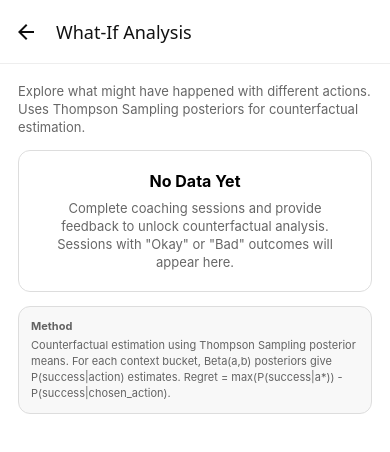
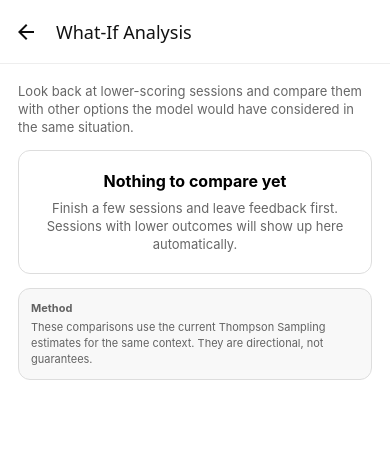
Before and after one commit to SieonLee/Cue, a React Native app: screen /WhatIf in a window 390 px wide. Shown: the top 452 px of the page. Built offline with nearby package versions, Linux system fonts and the light colour scheme.

Commit message:
Tighten UI copy in src/screens/WhatIfScreen.tsx

```diff
--- a/src/screens/WhatIfScreen.tsx
+++ b/src/screens/WhatIfScreen.tsx
@@ -154,16 +154,16 @@ export function WhatIfScreen() {
   return (
     <ScrollView contentContainerStyle={styles.container}>
       <Text style={styles.subtitle}>
-        Explore what might have happened with different actions.
-        Uses Thompson Sampling posteriors for counterfactual estimation.
+        Look back at lower-scoring sessions and compare them with other options
+        the model would have considered in the same situation.
       </Text>
 
       {sessions.length === 0 && (
         <View style={styles.emptyCard}>
-          <Text style={styles.emptyTitle}>No Data Yet</Text>
+          <Text style={styles.emptyTitle}>Nothing to compare yet</Text>
           <Text style={styles.emptyDesc}>
-            Complete coaching sessions and provide feedback to unlock counterfactual analysis.
-            Sessions with "Okay" or "Bad" outcomes will appear here.
+            Finish a few sessions and leave feedback first.
+            Sessions with lower outcomes will show up here automatically.
           </Text>
         </View>
       )}
@@ -171,7 +171,7 @@ export function WhatIfScreen() {
       {/* Session List */}
       {sessions.length > 0 && (
         <View style={styles.card}>
-          <Text style={styles.sectionLabel}>SESSIONS TO ANALYZE</Text>
+          <Text style={styles.sectionLabel}>Recent sessions</Text>
           {sessions.slice(0, 10).map((s, i) => (
             <Pressable
               key={s.sessionId}
@@ -198,7 +198,7 @@ export function WhatIfScreen() {
         <View style={styles.analysisSection}>
           {/* What you chose */}
           <View style={styles.chosenCard}>
-            <Text style={styles.sectionLabel}>WHAT YOU CHOSE</Text>
+            <Text style={styles.sectionLabel}>Chosen action</Text>
             <View style={styles.chosenRow}>
               <View style={{ flex: 1 }}>
                 <Text style={styles.chosenAction}>{ACTIONS[analysis.session.chosenAction]?.title}</Text>
@@ -209,7 +209,7 @@ export function WhatIfScreen() {
                   {rewardLabel(analysis.session.reward)}
                 </Text>
                 <Text style={styles.chosenEstimate}>
-                  Est. {Math.round(analysis.chosenEstimate * 100)}%
+                  Model estimate {Math.round(analysis.chosenEstimate * 100)}%
                 </Text>
               </View>
             </View>
@@ -223,7 +223,7 @@ export function WhatIfScreen() {
 
           {/* Alternatives */}
           <View style={styles.card}>
-            <Text style={styles.sectionLabel}>WHAT IF YOU HAD USED...</Text>
+            <Text style={styles.sectionLabel}>Other options</Text>
             {analysis.alternatives.map((alt) => (
               <View key={alt.actionId} style={styles.altRow}>
                 <View style={{ flex: 1 }}>
@@ -249,7 +249,7 @@ export function WhatIfScreen() {
 
           {/* Regret Score */}
           <View style={styles.regretCard}>
-            <Text style={styles.sectionLabel}>ESTIMATED REGRET</Text>
+            <Text style={styles.sectionLabel}>Estimated gap</Text>
             <View style={styles.regretRow}>
               <Text style={[styles.regretValue, {
                 color: analysis.regret > 0.3 ? "#e76f51" : analysis.regret > 0.1 ? "#e9c46a" : "#2a9d8f",
@@ -268,7 +268,7 @@ export function WhatIfScreen() {
 
           {/* Insight */}
           <View style={styles.insightCard}>
-            <Text style={styles.sectionLabel}>RECOMMENDATION</Text>
+            <Text style={styles.sectionLabel}>Takeaway</Text>
             <Text style={styles.insightText}>{analysis.insight}</Text>
           </View>
         </View>
@@ -277,9 +277,8 @@ export function WhatIfScreen() {
       <View style={styles.methodBox}>
         <Text style={styles.methodLabel}>Method</Text>
         <Text style={styles.methodText}>
-          Counterfactual estimation using Thompson Sampling posterior means.
-          For each context bucket, Beta(a,b) posteriors give P(success|action) estimates.
-          Regret = max(P(success|a*)) - P(success|chosen_action).
+          These comparisons use the current Thompson Sampling estimates for the
+          same context. They are directional, not guarantees.
         </Text>
       </View>
     </ScrollView>
```
